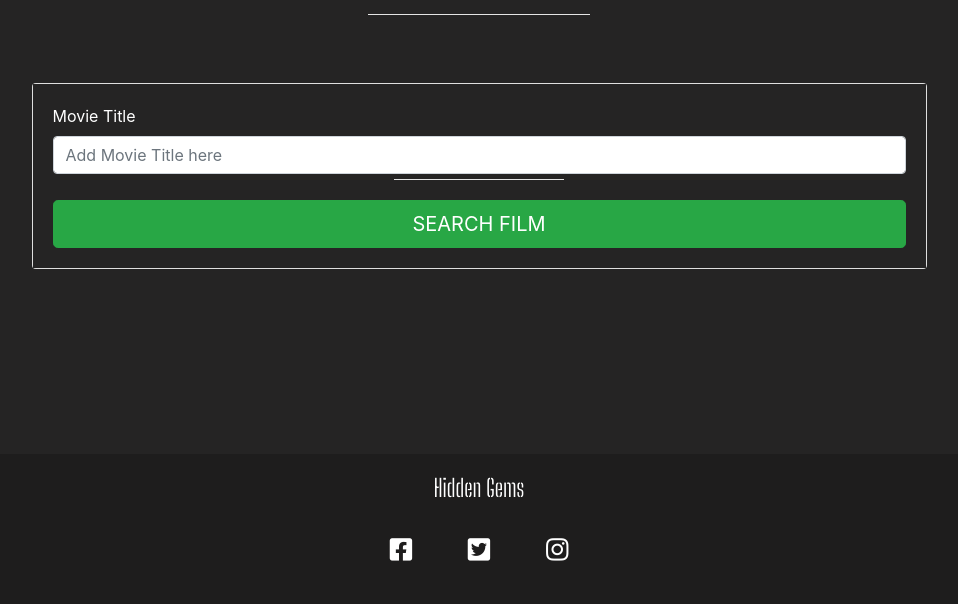
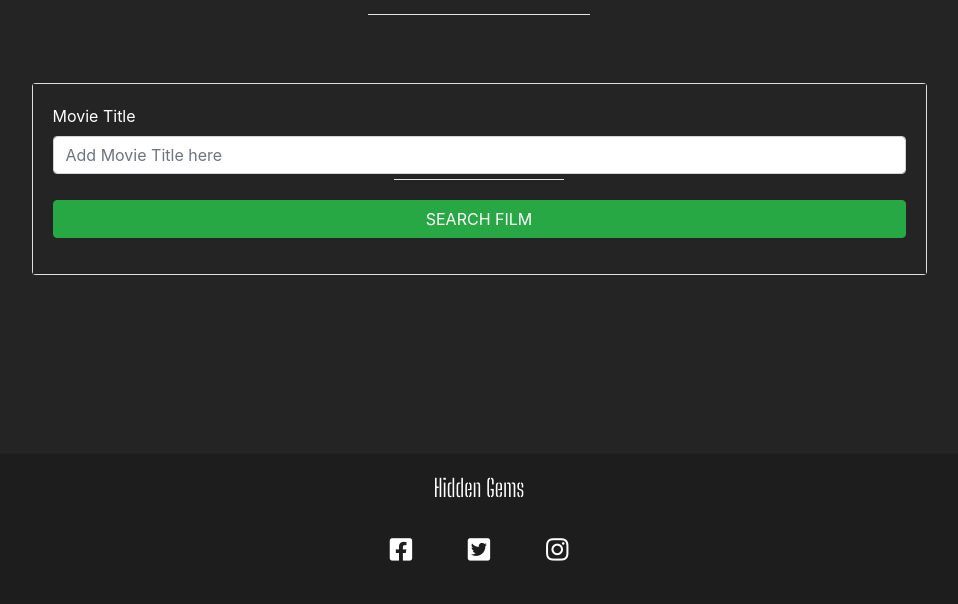
Before and after one commit to Code-Institute-Submissions/HiddenGems, a Flask app: page /add_movie in a window 1280 px wide. Shown: the part 196-800 px from the top of the page, without its empty margins (161-1119 px from the left). Run offline with Flask 2, Linux system fonts and the light colour scheme; the visitor is signed in with stand-in values (Sample User, id 1); some libraries are stand-ins or nearby versions.

Commit message:
Replace add_movie.html search box due to firefox incompatibility.

```diff
--- a/templates/add_movie.html
+++ b/templates/add_movie.html
@@ -7,33 +7,43 @@
   <hr class="block-divider block-divider-bottom-margin">
 </div>
 
-<!-- <form>
-  <div class="form-group">
-    <label for="movietitle">Movie Title</label>
-    <input type="text" name="movietitle" class="form-control" id="movietitle" placeholder="Add Movie Title here" pattern="[A-Za-z]" title="Please only use letters and numbers." required>
-    <button id="searchMovie" type="submit" onclick="getIMDB()" class="btn btn-primary">Search Film</button>
-  </div>
-
-</form> -->
-
 <div class="container">
     <div class="row">
       <div class="col-sm-9 col-md-7 col-lg-10 mx-auto">
-        <div class="card card-signin my-5">
+        <div class="card my-5">
           <div class="card-body">
-            <form class="form-signin" method="POST" action="{{ url_for('login') }}">
-              <div class="form-label-group">
-                <label for="username" class="gems-body text-center">Movie Title</label>
-                <input type="text" name="movietitle" class="form-control" id="movietitle" placeholder="Add Movie Title here" pattern="[a-zA-Z0-9]+" title="Please only use letters and numbers." required>
+            <form>
+              <div class="form-group">
+                <label for="movietitle"class="gems-body">Movie Title</label>
+                <input type="text" name="movietitle" class="form-control" id="movietitle" placeholder="Add Movie Title here" pattern="[A-Za-z]" title="Please only use letters and numbers." required>
+                <hr class="block-divider block-divider-bottom-margin">
+                <button id="searchMovie" type="submit" onclick="getIMDB()" class="btn btn-success btn-block text-uppercase">Search Film</button>
               </div>
-              <hr class="block-divider block-divider-bottom-margin">
-              <button id="searchMovie" type="submit" onclick="getIMDB()" class="btn btn-lg btn-success btn-block text-uppercase">Search Film</button>
             </form>
           </div>
         </div>
       </div>
     </div>
   </div>
+
+<!-- <div class="container">
+    <div class="row">
+      <div class="col-sm-9 col-md-7 col-lg-10 mx-auto">
+        <div class="card my-5">
+          <div class="card-body">
+            <form>
+              <div class="form-group">
+                <label for="movietitle" class="gems-body text-center">Movie Title</label>
+                <input type="text" name="movietitle" class="form-control" id="movietitle" placeholder="Add Movie Title here" required>
+              </div>
+              <hr class="block-divider block-divider-bottom-margin">
+              <button id="searchMovie" type="submit" onclick="getIMDB()" class="btn btn-success btn-block text-capitalize">Search Film</button>
+            </form>
+          </div>
+        </div>
+      </div>
+    </div>
+  </div> -->
 
 
 
```
Also changed, not shown: static/js/getimdb.js (+9 -0 lines).
